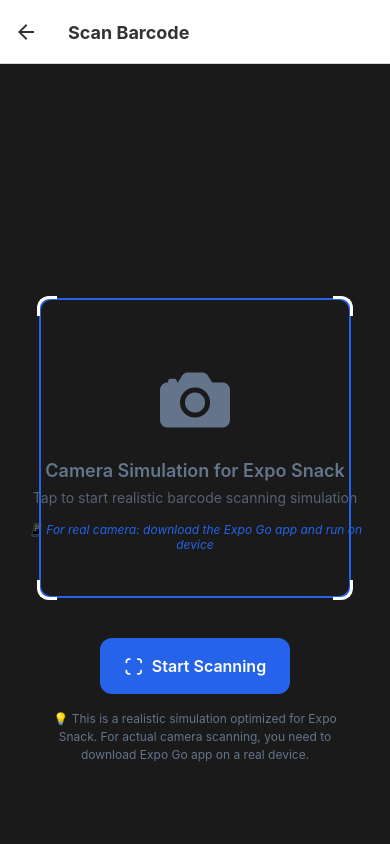
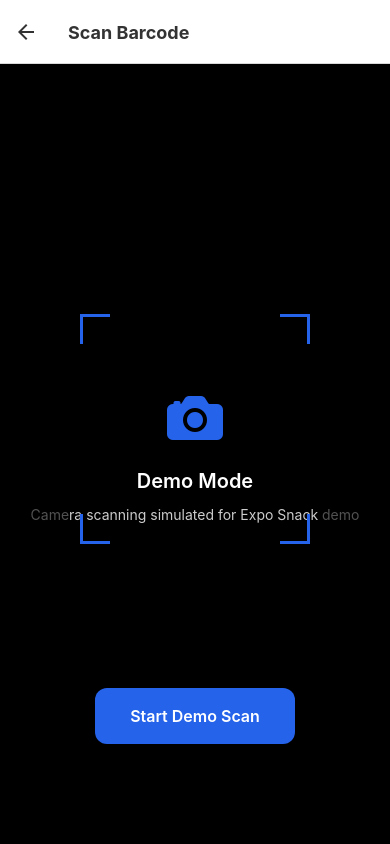
Before and after one commit to ruslawik/project-cml13z5pa005vob01rjgdagzh, a React Native app: screen /Scan in a window 390 px wide. Shown: the top 844 px of the page. Built offline with nearby package versions, Linux system fonts and the light colour scheme.

Commit message:
feat: Current project files: - src/screens/ScanScreen.tsx - src/components/Qua

```diff
--- a/src/screens/ScanScreen.tsx
+++ b/src/screens/ScanScreen.tsx
@@ -1,5 +1,5 @@
 import React, { useState, useEffect, useRef } from 'react';
-import { View, Text, Animated, Dimensions, StyleSheet, PanResponder, Alert, TouchableOpacity } from 'react-native';
+import { View, Text, Animated, Dimensions, StyleSheet, PanResponder, Alert, TouchableOpacity, Platform } from 'react-native';
 import { Ionicons } from '@expo/vector-icons';
 
 import Button from '../components/Button';
@@ -82,9 +82,14 @@
   const [scanningAnimation] = useState(new Animated.Value(0));
   const [error, setError] = useState<string | null>(null);
   const [scanningStatus, setScanningStatus] = useState<string>('');
+  const [isWebPlatform, setIsWebPlatform] = useState(false);
 
   const bottomSheetTranslateY = useRef(new Animated.Value(SCREEN_HEIGHT)).current;
   const scanningAnimationRef = useRef<Animated.CompositeAnimation | null>(null);
+
+  useEffect(() => {
+    setIsWebPlatform(Platform.OS === 'web');
+  }, []);
 
   const handleApiResponse = (response: ApiResponse | null | undefined): ProductInfo | null => {
     if (!response) {
@@ -103,8 +108,8 @@
 
   const simulateRealScanning = (): Promise<ApiResponse> => {
     return new Promise((resolve) => {
-      // Simulate the scanning process with status updates
-      setScanningStatus('Initializing camera...');
+      // Simulate the real camera scanning process
+      setScanningStatus('Simulating barcode scan...');
 
       setTimeout(() => {
         setScanningStatus('Looking for barcode...');
@@ -133,7 +138,7 @@
   const startScanning = async () => {
     setIsScanning(true);
     setError(null);
-    setScanningStatus('Starting scan...');
+    setScanningStatus('Starting demo scan...');
 
     // Create and store the animation reference
     const loopAnimation = Animated.loop(
@@ -265,94 +270,97 @@
     };
   }, []);
 
+  const renderCameraView = () => {
+    return (
+      <View style={styles.cameraPlaceholder}>
+        <View style={styles.demoInfo}>
+          <Ionicons name="camera" size={64} color={theme.colors.primary} />
+          <Text style={styles.demoText}>Demo Mode</Text>
+          <Text style={styles.demoSubtext}>
+            {isWebPlatform
+              ? 'Camera scanning simulated for Expo Snack demo'
+              : 'Barcode scanning demo - in production, this would use real camera'}
+          </Text>
+        </View>
+      </View>
+    );
+  };
+
   const scanLinePosition = scanningAnimation.interpolate({
     inputRange: [0, 1],
-    outputRange: [20, 280],
+    outputRange: [50, SCREEN_HEIGHT * 0.6 - 150],
   });
 
   return (
     <View style={styles.container}>
-      {/* Enhanced Camera Simulation */}
-      <TouchableOpacity
-        style={styles.cameraContainer}
-        onPress={!isScanning && !scannedProduct ? startScanning : undefined}
-        activeOpacity={0.8}
-      >
-        <View style={styles.cameraPlaceholder}>
-          {!isScanning && !scannedProduct && (
-            <>
-              <Ionicons
-                name="camera"
-                size={80}
-                color={theme.colors.textSecondary}
-              />
-              <Text style={styles.cameraText}>Camera Simulation for Expo Snack</Text>
-              <Text style={styles.cameraSubtext}>
-                Tap to start realistic barcode scanning simulation
-              </Text>
-              <Text style={styles.noteText}>
-                📱 For real camera: download the Expo Go app and run on device
-              </Text>
-            </>
-          )}
+      {renderCameraView()}
 
-          {/* Enhanced scanning overlay with status */}
-          <View style={styles.scanningOverlay}>
-            <View style={styles.scanFrame} />
+      {/* Scanning overlay */}
+      <View style={styles.overlay}>
+        {/* Top overlay */}
+        <View style={styles.overlayTop} />
 
-            {/* Corner guides */}
-            <View style={[styles.corner, styles.topLeft]} />
-            <View style={[styles.corner, styles.topRight]} />
-            <View style={[styles.corner, styles.bottomLeft]} />
-            <View style={[styles.corner, styles.bottomRight]} />
+        {/* Middle section with scanning frame */}
+        <View style={styles.overlayMiddle}>
+          <View style={styles.overlayLeft} />
+          <View style={styles.scanningFrame}>
+            <View style={styles.frameCorner} />
+            <View style={[styles.frameCorner, styles.topRight]} />
+            <View style={[styles.frameCorner, styles.bottomLeft]} />
+            <View style={[styles.frameCorner, styles.bottomRight]} />
 
             {isScanning && (
-              <>
               <Animated.View
                 style={[
                   styles.scanLine,
-                    { top: scanLinePosition }
+                  { transform: [{ translateY: scanLinePosition }] }
                 ]}
               />
+            )}
+          </View>
+          <View style={styles.overlayRight} />
+        </View>
+
+        {/* Bottom overlay */}
+        <View style={styles.overlayBottom} />
+      </View>
+
+      {/* Status and controls */}
       <View style={styles.statusContainer}>
+        {scanningStatus !== '' && (
+          <View style={styles.statusTextContainer}>
             <Text style={styles.statusText}>{scanningStatus}</Text>
-                  <View style={styles.loadingDots}>
-                    <Animated.View style={[styles.dot, { opacity: scanningAnimation }]} />
-                    <Animated.View style={[styles.dot, { opacity: scanningAnimation }]} />
-                    <Animated.View style={[styles.dot, { opacity: scanningAnimation }]} />
           </View>
-                </View>
-              </>
+        )}
+
+        {!isScanning && (
+          <Button
+            title="Start Demo Scan"
+            onPress={startScanning}
+            style={styles.scanButton}
+          />
+        )}
+
+        {isScanning && (
+          <Button
+            title="Cancel"
+            onPress={() => {
+              if (scanningAnimationRef.current) {
+                scanningAnimationRef.current.stop();
+                scanningAnimationRef.current = null;
+              }
+              setIsScanning(false);
+              setScanningStatus('');
+              scanningAnimation.setValue(0);
+            }}
+            variant="secondary"
+            style={styles.cancelButton}
+          />
         )}
       </View>
 
-          {isScanning && (
-            <View style={styles.instructionsContainer}>
-              <Text style={styles.instructionText}>
-                🎯 Hold steady and center the barcode
-              </Text>
-            </View>
-          )}
-        </View>
-      </TouchableOpacity>
-
-      {!isScanning && !scannedProduct && (
-        <View style={styles.actionsContainer}>
-          <Button
-            title="Start Scanning"
-            onPress={startScanning}
-            variant="primary"
-            icon="scan"
-          />
-
-          <Text style={styles.infoText}>
-            💡 This is a realistic simulation optimized for Expo Snack.
-            For actual camera scanning, you need to download Expo Go app on a real device.
-          </Text>
-        </View>
-      )}
-
-      {/* Bottom Sheet */}
+      {/* Bottom sheet for scanned product */}
+      {scannedProduct && (
         <Animated.View
           style={[
             styles.bottomSheet,
@@ -360,68 +368,49 @@
           ]}
           {...panResponder.panHandlers}
         >
-        <View style={styles.bottomSheetHeader}>
-          <View style={styles.handle} />
-          <TouchableOpacity
-            style={styles.closeButton}
-            onPress={dismissBottomSheet}
-          >
+          <View style={styles.bottomSheetHandle} />
+
+          <View style={styles.productHeader}>
+            <View style={styles.productInfo}>
+              <Text style={styles.productName}>{scannedProduct.name}</Text>
+              <Text style={styles.productBrand}>{scannedProduct.brand}</Text>
+            </View>
+            <QualityScore score={scannedProduct.qualityScore} size="small" />
+            <TouchableOpacity onPress={dismissBottomSheet} style={styles.closeButton}>
               <Ionicons name="close" size={24} color={theme.colors.textSecondary} />
             </TouchableOpacity>
           </View>
 
-        {scannedProduct && (
-          <View style={styles.bottomSheetContent}>
-            <View style={styles.productHeader}>
-              <Text style={styles.productName}>{scannedProduct.name}</Text>
-              <Text style={styles.productBrand}>{scannedProduct.brand}</Text>
-              <Text style={styles.barcodeText}>Barcode: {scannedProduct.barcode}</Text>
-            </View>
-
-            <QualityScore score={scannedProduct.qualityScore} />
-
-            <Text style={styles.sectionTitle}>Nutrition Facts</Text>
-            <View style={styles.nutrientsGrid}>
+          <View style={styles.nutrientGrid}>
             {Object.entries(scannedProduct.nutrients).map(([key, nutrient]) => (
               <NutrientCard
                 key={key}
-                  name={key.charAt(0).toUpperCase() + key.slice(1)}
-                  value={nutrient.value}
-                  unit={nutrient.unit}
-                  per={nutrient.per}
+                title={key.charAt(0).toUpperCase() + key.slice(1)}
+                value={`${nutrient.value}${nutrient.unit}`}
+                subtitle={`per ${nutrient.per}`}
               />
             ))}
           </View>
 
           {scannedProduct.healthWarnings.length > 0 && (
-              <>
-                <Text style={[styles.sectionTitle, styles.warningTitle]}>⚠️ Health Warnings</Text>
+            <View style={styles.warningsSection}>
+              <Text style={styles.sectionTitle}>⚠️ Health Warnings</Text>
               {scannedProduct.healthWarnings.map((warning, index) => (
                 <Text key={index} style={styles.warningText}>• {warning}</Text>
               ))}
-              </>
+            </View>
           )}
 
           {scannedProduct.benefits.length > 0 && (
-              <>
-                <Text style={[styles.sectionTitle, styles.benefitTitle]}>✅ Benefits</Text>
+            <View style={styles.benefitsSection}>
+              <Text style={styles.sectionTitle}>✅ Benefits</Text>
               {scannedProduct.benefits.map((benefit, index) => (
                 <Text key={index} style={styles.benefitText}>• {benefit}</Text>
               ))}
-              </>
-            )}
-
-            <View style={styles.bottomSheetActions}>
-              <Button
-                title="Scan Another"
-                onPress={dismissBottomSheet}
-                variant="outline"
-                style={styles.actionButton}
-              />
-            </View>
             </View>
           )}
         </Animated.View>
+      )}
     </View>
   );
 }
@@ -429,96 +418,106 @@
 const styles = StyleSheet.create({
   container: {
     flex: 1,
-    backgroundColor: '#000',
-  },
-  cameraContainer: {
-    flex: 1,
-    position: 'relative',
+    backgroundColor: theme.colors.background,
   },
   cameraPlaceholder: {
     flex: 1,
-    backgroundColor: '#1a1a1a',
+    backgroundColor: '#000',
     justifyContent: 'center',
     alignItems: 'center',
-    padding: 20,
   },
-  cameraText: {
-    color: theme.colors.textSecondary,
-    fontSize: 18,
+  demoInfo: {
+    alignItems: 'center',
+    padding: 30,
+  },
+  demoText: {
+    color: '#fff',
+    fontSize: 20,
     fontWeight: '600',
     marginTop: 16,
-    textAlign: 'center',
+    marginBottom: 12,
   },
-  cameraSubtext: {
-    color: theme.colors.textSecondary,
+  demoSubtext: {
+    color: '#ccc',
     fontSize: 14,
     textAlign: 'center',
-    marginTop: 8,
-    opacity: 0.8,
+    lineHeight: 20,
   },
-  noteText: {
-    color: theme.colors.primary,
-    fontSize: 12,
-    textAlign: 'center',
-    marginTop: 16,
-    fontStyle: 'italic',
+  overlay: {
+    position: 'absolute',
+    top: 0,
+    left: 0,
+    right: 0,
+    bottom: 0,
   },
-  scanningOverlay: {
+  overlayTop: {
+    flex: 1,
+    backgroundColor: 'rgba(0,0,0,0.6)',
+  },
+  overlayMiddle: {
+    height: 300,
+    flexDirection: 'row',
+  },
+  overlayLeft: {
+    flex: 1,
+    backgroundColor: 'rgba(0,0,0,0.6)',
+  },
+  overlayRight: {
+    flex: 1,
+    backgroundColor: 'rgba(0,0,0,0.6)',
+  },
+  overlayBottom: {
+    flex: 1,
+    backgroundColor: 'rgba(0,0,0,0.6)',
+  },
+  scanningFrame: {
+    width: 250,
+    height: 250,
+    position: 'relative',
+    overflow: 'hidden',
+  },
+  frameCorner: {
     position: 'absolute',
-    top: '30%',
-    left: '10%',
-    right: '10%',
-    height: 300,
-  },
-  scanFrame: {
-    flex: 1,
-    borderWidth: 2,
+    width: 30,
+    height: 30,
     borderColor: theme.colors.primary,
-    backgroundColor: 'transparent',
-    borderRadius: 12,
-  },
-  corner: {
-    position: 'absolute',
-    width: 20,
-    height: 20,
-    borderColor: '#fff',
-    borderWidth: 3,
-  },
-  topLeft: {
-    top: -2,
-    left: -2,
-    borderRightWidth: 0,
-    borderBottomWidth: 0,
-    borderTopLeftRadius: 12,
+    top: 10,
+    left: 10,
+    borderTopWidth: 3,
+    borderLeftWidth: 3,
   },
   topRight: {
-    top: -2,
-    right: -2,
+    top: 10,
+    right: 10,
+    left: 'auto',
+    borderTopWidth: 3,
+    borderRightWidth: 3,
     borderLeftWidth: 0,
-    borderBottomWidth: 0,
-    borderTopRightRadius: 12,
   },
   bottomLeft: {
-    bottom: -2,
-    left: -2,
-    borderRightWidth: 0,
+    bottom: 10,
+    left: 10,
+    top: 'auto',
+    borderBottomWidth: 3,
+    borderLeftWidth: 3,
     borderTopWidth: 0,
-    borderBottomLeftRadius: 12,
   },
   bottomRight: {
-    bottom: -2,
-    right: -2,
+    bottom: 10,
+    right: 10,
+    top: 'auto',
+    left: 'auto',
+    borderBottomWidth: 3,
+    borderRightWidth: 3,
+    borderTopWidth: 0,
     borderLeftWidth: 0,
-    borderTopWidth: 0,
-    borderBottomRightRadius: 12,
   },
   scanLine: {
     position: 'absolute',
-    left: 0,
-    right: 0,
-    height: 3,
+    left: 20,
+    right: 20,
+    height: 2,
     backgroundColor: theme.colors.primary,
-    borderRadius: 1.5,
     shadowColor: theme.colors.primary,
     shadowOffset: { width: 0, height: 0 },
     shadowOpacity: 0.8,
@@ -526,153 +525,104 @@
   },
   statusContainer: {
     position: 'absolute',
-    bottom: -60,
-    left: 0,
-    right: 0,
-    alignItems: 'center',
-  },
-  statusText: {
-    color: '#fff',
-    fontSize: 16,
-    fontWeight: '500',
-    textAlign: 'center',
-  },
-  loadingDots: {
-    flexDirection: 'row',
-    marginTop: 8,
-  },
-  dot: {
-    width: 8,
-    height: 8,
-    borderRadius: 4,
-    backgroundColor: theme.colors.primary,
-    marginHorizontal: 3,
-  },
-  instructionsContainer: {
-    position: 'absolute',
     bottom: 100,
     left: 20,
     right: 20,
-    backgroundColor: 'rgba(0,0,0,0.7)',
-    borderRadius: 8,
-    padding: 12,
+    alignItems: 'center',
   },
-  instructionText: {
+  statusTextContainer: {
+    backgroundColor: 'rgba(0, 0, 0, 0.7)',
+    paddingHorizontal: 16,
+    paddingVertical: 8,
+    borderRadius: 20,
+    marginBottom: 20,
+  },
+  statusText: {
     color: '#fff',
     fontSize: 14,
     textAlign: 'center',
   },
-  actionsContainer: {
-    position: 'absolute',
-    bottom: 80,
-    left: 20,
-    right: 20,
-    alignItems: 'center',
+  scanButton: {
+    minWidth: 200,
   },
-  infoText: {
-    color: theme.colors.textSecondary,
-    fontSize: 12,
-    textAlign: 'center',
-    marginTop: 16,
-    paddingHorizontal: 20,
-    lineHeight: 18,
+  cancelButton: {
+    minWidth: 200,
   },
   bottomSheet: {
     position: 'absolute',
     left: 0,
     right: 0,
     bottom: 0,
-    backgroundColor: theme.colors.surface,
+    backgroundColor: '#fff',
     borderTopLeftRadius: 20,
     borderTopRightRadius: 20,
-    minHeight: BOTTOM_SHEET_MIN_HEIGHT,
+    paddingTop: 8,
+    paddingHorizontal: 20,
+    paddingBottom: 34,
+    shadowColor: '#000',
+    shadowOffset: { width: 0, height: -2 },
+    shadowOpacity: 0.1,
+    shadowRadius: 8,
     maxHeight: BOTTOM_SHEET_MAX_HEIGHT,
-    shadowColor: '#000',
-    shadowOffset: { width: 0, height: -4 },
-    shadowOpacity: 0.25,
-    shadowRadius: 12,
   },
-  bottomSheetHeader: {
+  bottomSheetHandle: {
+    width: 40,
+    height: 4,
+    backgroundColor: '#ddd',
+    borderRadius: 2,
+    alignSelf: 'center',
+    marginBottom: 16,
+  },
+  productHeader: {
     flexDirection: 'row',
     alignItems: 'center',
-    justifyContent: 'center',
-    padding: 16,
-    borderBottomWidth: 1,
-    borderBottomColor: theme.colors.border,
-    position: 'relative',
+    marginBottom: 20,
   },
-  handle: {
-    width: 40,
-    height: 4,
-    backgroundColor: theme.colors.border,
-    borderRadius: 2,
-  },
-  closeButton: {
-    position: 'absolute',
-    right: 16,
-    top: 16,
-    padding: 4,
-  },
-  bottomSheetContent: {
+  productInfo: {
     flex: 1,
-    padding: 16,
-  },
-  productHeader: {
-    marginBottom: 16,
   },
   productName: {
-    fontSize: 20,
+    fontSize: 18,
     fontWeight: 'bold',
     color: theme.colors.text,
     marginBottom: 4,
   },
   productBrand: {
+    fontSize: 14,
+    color: theme.colors.textSecondary,
+  },
+  closeButton: {
+    padding: 8,
+    marginLeft: 12,
+  },
+  nutrientGrid: {
+    flexDirection: 'row',
+    flexWrap: 'wrap',
+    gap: 12,
+    marginBottom: 20,
+  },
+  warningsSection: {
+    marginBottom: 16,
+  },
+  benefitsSection: {
+    marginBottom: 16,
+  },
+  sectionTitle: {
     fontSize: 16,
-    color: theme.colors.textSecondary,
+    fontWeight: '600',
+    color: theme.colors.text,
+    marginBottom: 8,
+  },
+  warningText: {
+    fontSize: 14,
+    color: theme.colors.error,
+    lineHeight: 20,
     marginBottom: 4,
   },
-  barcodeText: {
-    fontSize: 12,
-    color: theme.colors.textSecondary,
-    fontFamily: 'monospace',
-  },
-  sectionTitle: {
-    fontSize: 18,
-    fontWeight: '600',
-    color: theme.colors.text,
-    marginTop: 20,
-    marginBottom: 12,
-  },
-  warningTitle: {
-    color: theme.colors.error,
-  },
-  benefitTitle: {
+  benefitText: {
+    fontSize: 14,
     color: theme.colors.success,
-  },
-  nutrientsGrid: {
-    flexDirection: 'row',
-    flexWrap: 'wrap',
-    marginHorizontal: -6,
-  },
-  warningText: {
-    color: theme.colors.error,
-    fontSize: 14,
+    lineHeight: 20,
     marginBottom: 4,
-    paddingLeft: 8,
-  },
-  benefitText: {
-    color: theme.colors.success,
-    fontSize: 14,
-    marginBottom: 4,
-    paddingLeft: 8,
-  },
-  bottomSheetActions: {
-    marginTop: 24,
-    paddingTop: 16,
-    borderTopWidth: 1,
-    borderTopColor: theme.colors.border,
-  },
-  actionButton: {
-    marginHorizontal: 0,
   },
 });
```
Lines whose indentation alone changed are shown as unchanged.
